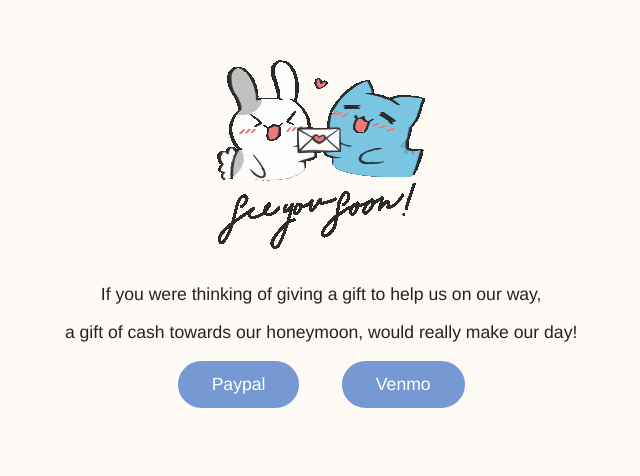
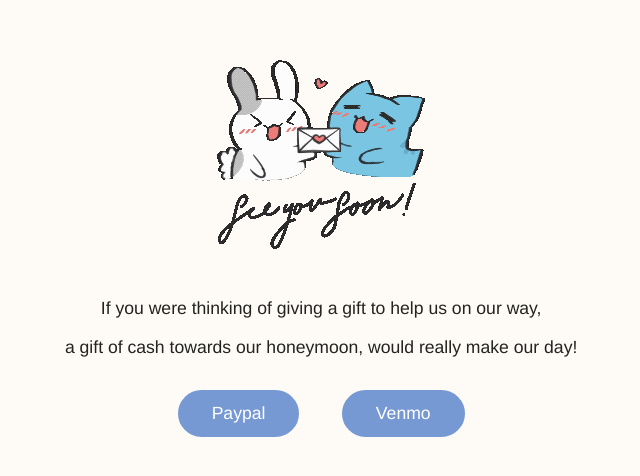
Before and after one commit to Scifiler-sys/personal-website, an Angular app in the folder angular-app/: page /wedding in a window 1280 px wide. Shown: the part 1444-1920 px from the top of the page, without its empty margins (103-743 px from the left). Built offline with nearby package versions, Linux system fonts and the light colour scheme; a web font is replaced by a local one.

Commit message:
Added margin for para cause lavu

```diff
--- a/angular-app/src/app/wedding/components/rsvp/rsvp.component.html
+++ b/angular-app/src/app/wedding/components/rsvp/rsvp.component.html
@@ -22,8 +22,11 @@
 
 <div [ngClass]="thankYouForm ? 'ty ty-after' : 'ty'" class="center">
     <img src="../../../../assets/Wedding/Thank_You.gif">
-    <p>If you were thinking of giving a gift to help us on our way,</p>
-    <p>a gift of cash towards our honeymoon, would really make our day!</p>
+
+    <div style="margin:2rem">
+        <p>If you were thinking of giving a gift to help us on our way,</p>
+        <p>a gift of cash towards our honeymoon, would really make our day!</p>
+    </div>
 
     <a href="https://www.paypal.com/donate/?business=YDPLUGMZVLXYQ&no_recurring=1&item_name=Fund+our+future+honey+moon%21+Thank+you%21%21&currency_code=USD">
         <button class="btn" style="margin-right: 5%;">Paypal</button>
```
